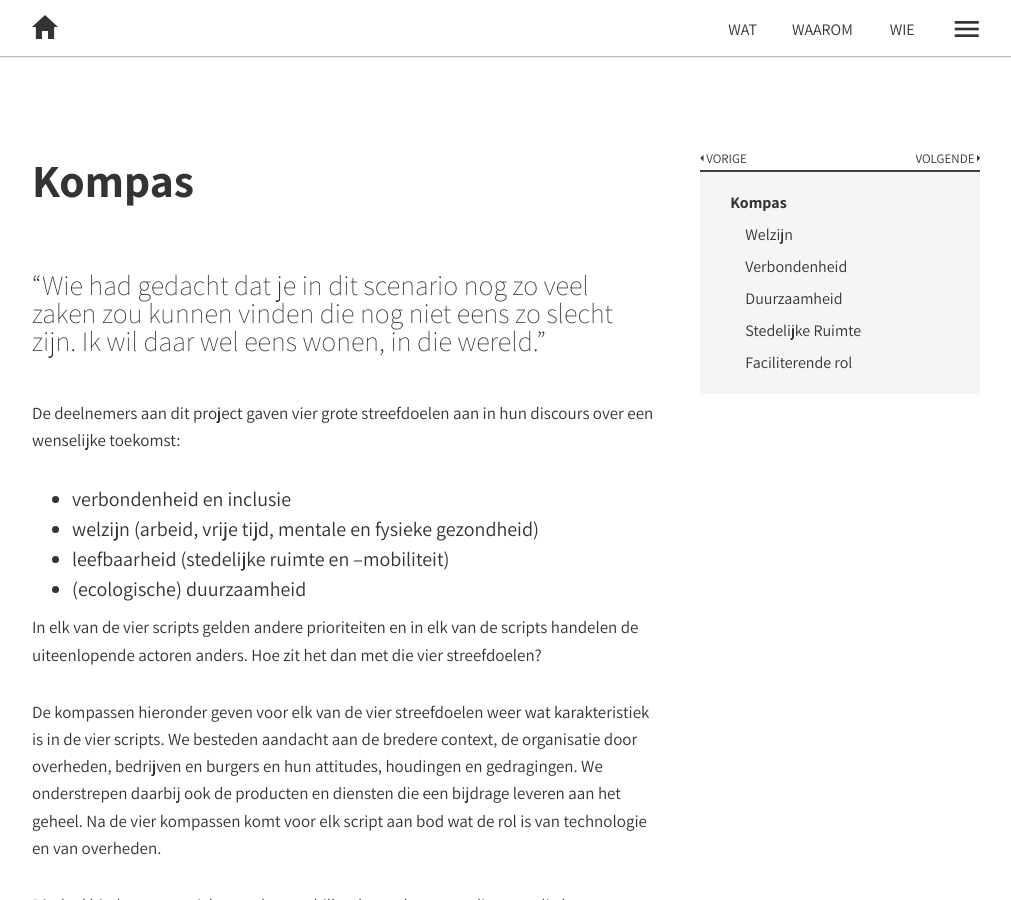
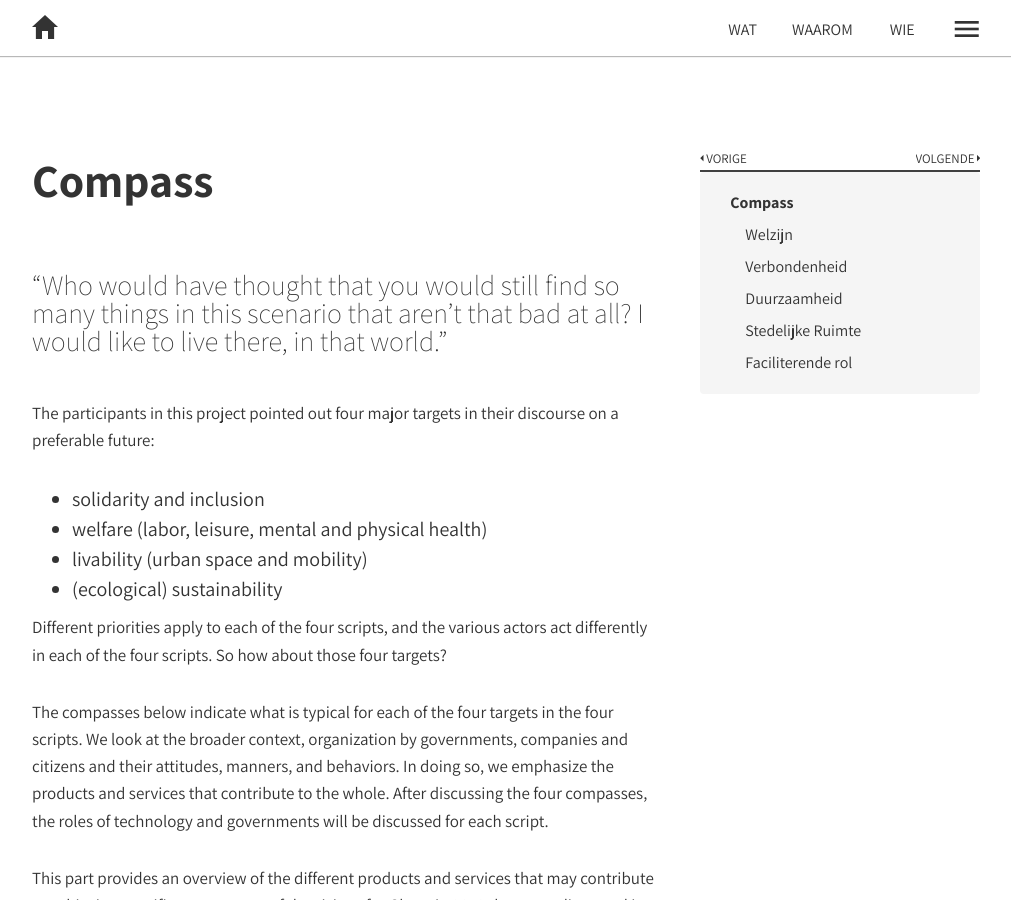
Before and after one commit to lab9k/scripts-voor-gent-2040-en, a Jekyll site: the page built from chapters/chapter-05-part-1.md, in a window 1280 px wide and 900 px high. Shown: the whole window, without its empty margins (133-1144 px from the left). Built offline with Jekyll 4.4.1, drawn with Linux system fonts in a browser that asks for light colours; nearby versions of some CDN libraries; some of the changed text lies outside the part shown.

Commit message:
Update chapter-05-part-1.md

```diff
--- a/chapters/chapter-05-part-1.md
+++ b/chapters/chapter-05-part-1.md
@@ -4,32 +4,45 @@ author:
 part: 1
 chapter: 5
 permalink: /kompas/
-title: Kompas
+title: Compass
 chaptermarker: true
 indentlevel: 1
 ---
 
-"Wie had gedacht dat je in dit scenario nog zo veel zaken zou kunnen vinden die nog niet eens zo slecht zijn. Ik wil daar wel eens wonen, in die wereld."
+"Who would have thought that you would still find so many things in this scenario that aren’t that bad at all? I would like to live there, in that world."
 {:.quote}
 
-De deelnemers aan dit project gaven vier grote streefdoelen aan in hun discours over een wenselijke toekomst:
+The participants in this project pointed out four major targets in their discourse on a preferable
+future:
 
-* verbondenheid en inclusie
-* welzijn (arbeid, vrije tijd, mentale en fysieke gezondheid)
-* leefbaarheid (stedelijke ruimte en –mobiliteit)
-* (ecologische) duurzaamheid
+* solidarity and inclusion
+* welfare (labor, leisure, mental and physical health)
+* livability (urban space and mobility)
+* (ecological) sustainability
 
-In elk van de vier scripts gelden andere prioriteiten en in elk van de scripts handelen de uiteenlopende actoren anders. Hoe zit het dan met die vier streefdoelen?
+Different priorities apply to each of the four scripts, and the various actors act differently in
+each of the four scripts. So how about those four targets?
 
-De kompassen hieronder geven voor elk van de vier streefdoelen weer wat karakteristiek is in de vier scripts. We besteden aandacht aan de bredere context, de organisatie door overheden, bedrijven en burgers en hun attitudes, houdingen en gedragingen. We onderstrepen daarbij ook de producten en diensten die een bijdrage leveren aan het geheel. Na de vier kompassen komt voor elk script aan bod wat de rol is van technologie  en van  overheden.
+The compasses below indicate what is typical for each of the four targets in the four scripts.
+We look at the broader context, organization by governments, companies and citizens and their
+attitudes, manners, and behaviors. In doing so, we emphasize the products and services that
+contribute to the whole. After discussing the four compasses, the roles of technology and governments
+will be discussed for each script.
 
-Dit deel biedt een overzicht van de verschillende producten en diensten die kunnen bijdragen aan het bereiken van specifieke onderdelen van de visies voor Gent in 2040 die aan bod kwamen in het traject. Het geeft een indruk van de bedoelde én onbedoelde effecten die bepaalde maatregels, houdingen of gedragingen met zich mee kunnen brengen. Vraagt u zich af wat er allemaal tussen de hedendaagse situatie en het waarmaken van een visie ligt? Dan kan u zich oriënteren aan de hand van onze kompassen.
+This part provides an overview of the different products and services that may contribute
+to achieving specific components of the visions for Ghent in 2040 that were discussed in the
+process. It gives an impression of the intended and unintended impact that certain measures,
+manners, or behaviors may entail. Do you wonder what lies between the contemporary situation
+and the realization of a vision? You can explore it using our compasses.
 
 
-**Was u even het Noorden kwijt?**
+**Did you lose sight of the North for a minute?**
 
-1. kom·pas (het; o; meervoud: kompassen)
+com·pass (noun; plural: compasses)
 
-2. instrument dat de magnetische meridiaan (het Noorden) aanwijst (…) dient ter bepaling van de richting waarin men zich ten opzichte daarvan beweegt.
+1. instrument that designates the magnetic
+meridian (the North) (...) serves
+to determine the direction in which
+one moves in relation to it.
 
-***figuurlijk***: richtsnoer, richtlijn, beginsel
+2. figurative: directive, guideline, principle
```
